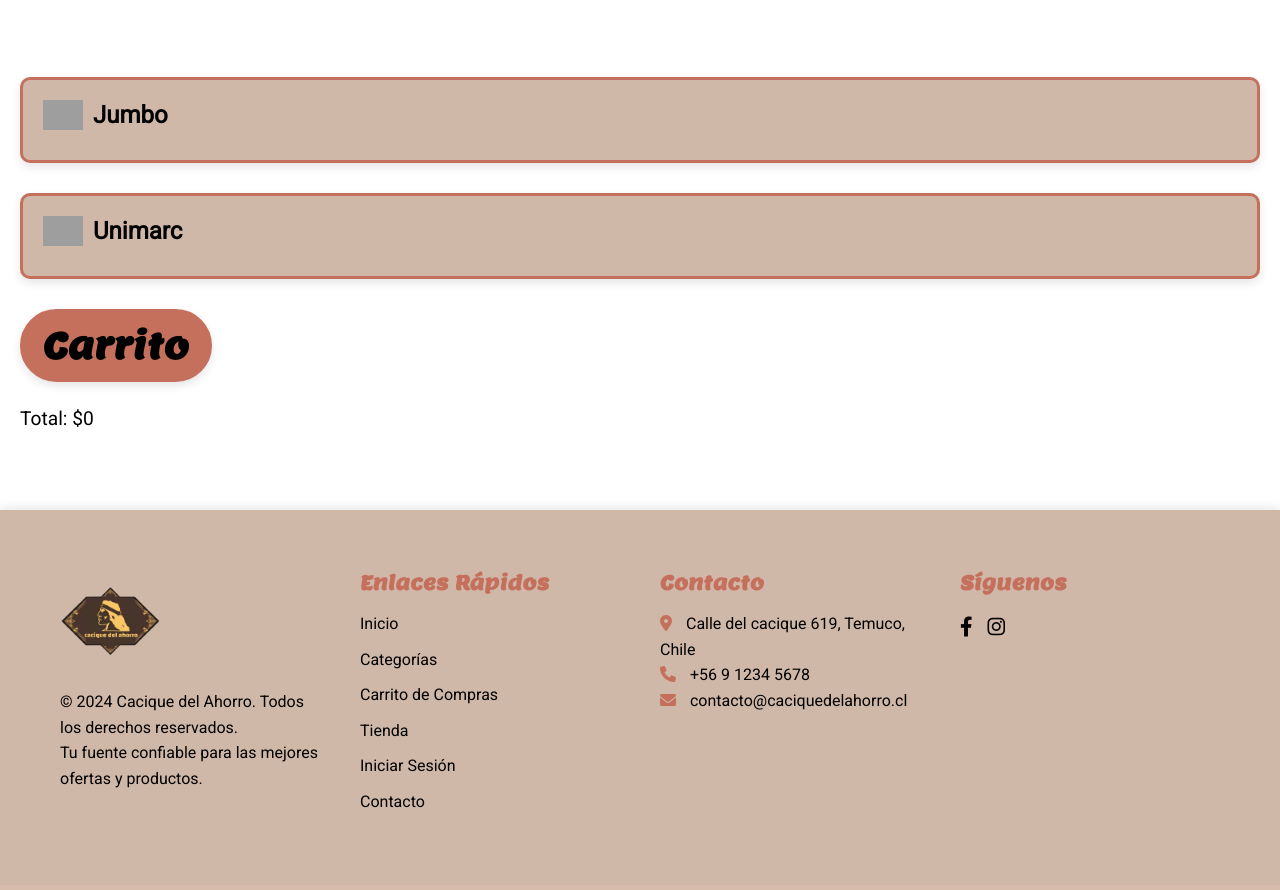
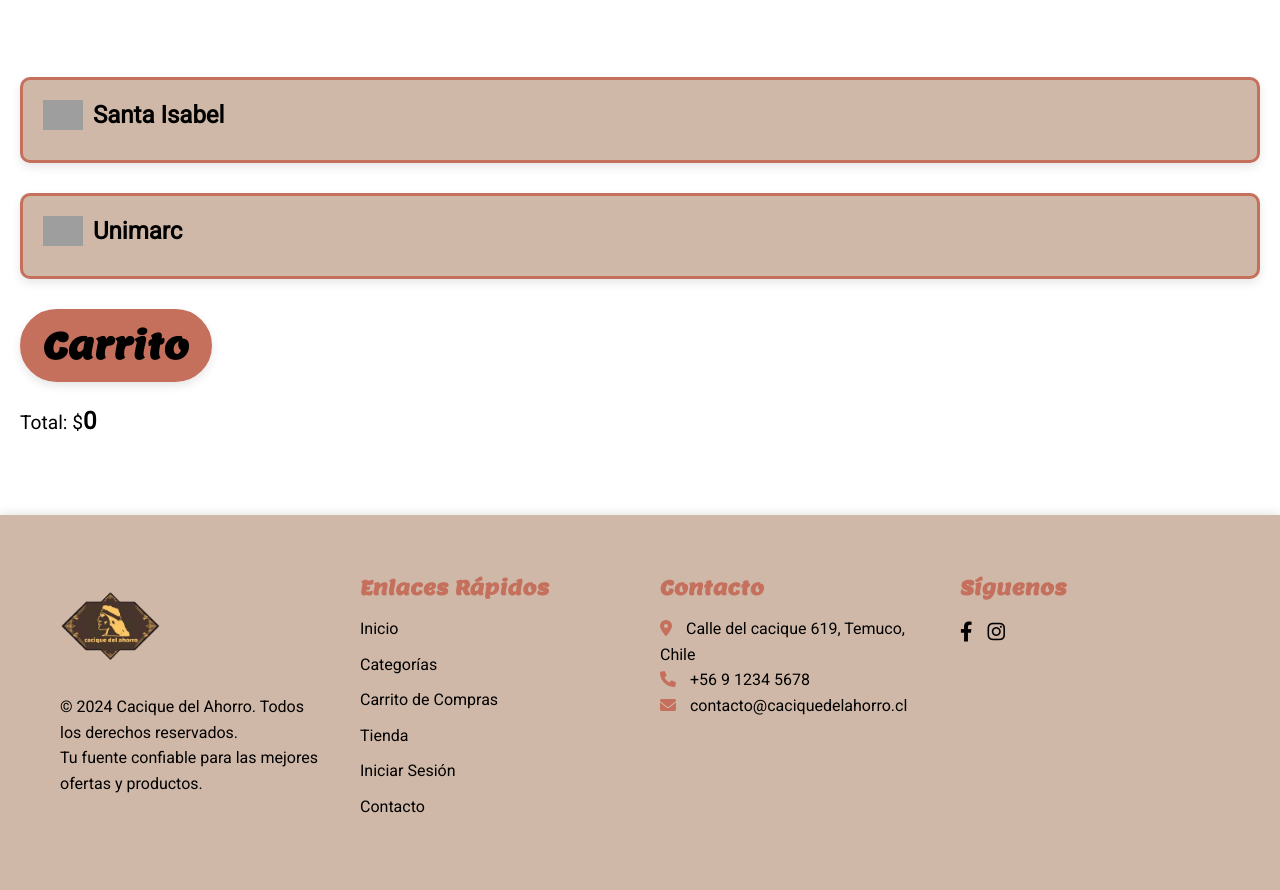
Before and after one commit to Cristian0Caceres/INFO1170_G1_SEC1, a PHP site: page /Html/Carrito.html in a window 1280 px wide. Shown: the part 43-933 px from the top of the page. Before the commit the page ends 851 px from the top, so only its background shows below. Run offline with PHP 8.4, Linux system fonts and the light colour scheme; grey boxes are pictures that could not be loaded.

Commit message:
Agregando SANTA ISABEL al carrito
webscrapping SANTA ISABEL

```diff
--- a/index.js
+++ b/index.js
@@ -41,8 +41,8 @@ app.use('/', usuariosRoutes);
 const tiendasRouter = require('./routes/tiendas');
 app.use('/', tiendasRouter);
 
-const jumboRouter = require('./routes/jumbo'); // Cambia esto a jumbo.js
-app.use('/', jumboRouter); // Asegúrate de que esta línea esté presente
+const santaisabelRouter = require('./routes/santaisabel'); // Cambia esto a santaisabel.js
+app.use('/', santaisabelRouter); // Asegúrate de que esta línea esté presente
 
 const unimarcRouter = require('./routes/unimarc'); // Rutas para Unimarc
 app.use('/', unimarcRouter);
--- a/public/Css/carrito_styles.css
+++ b/public/Css/carrito_styles.css
@@ -89,7 +89,27 @@ header {
 .eliminar-btn:hover {
     background-color: #49454F; /* Cambio de color al hacer hover */
 }
+/* General para nombres y precios */
+.product-name,
+.product-price {
+  font-family: 'Roboto', sans-serif; /* Cambia por la fuente que prefieras */
+  font-weight: 300; /* Variante ligera para minimalismo */
+  margin: 0;
+}
 
+/* Estilo específico para nombres */
+.product-name {
+  font-size: 1.2rem; /* Tamaño moderado */
+  color: #333; /* Gris oscuro */
+  text-transform: capitalize; /* Primera letra en mayúscula */
+}
+
+/* Estilo específico para precios */
+.product-price {
+  font-size: 1.1rem; /* Un poco más pequeño que el nombre */
+  color: #666; /* Gris medio */
+  font-weight: 400; /* Resalta ligeramente */
+}
 .search-bar button {
     width: 5%;
     height: 80%;
@@ -290,6 +310,7 @@ button:hover {
 }
 .agregar-btn {
     background-color: #8786D9; /* Cambia este color por el que desees */
+    margin-right: 10px; /* Espaciado horizontal entre los botones */
     color: rgb(0, 0, 0); /* Color del texto */
     padding: 10px 15px; /* Espaciado interno */
     border-radius: 10px; /* Esquinas redondeadas */
@@ -299,7 +320,7 @@ button:hover {
 }
 
 .agregar-btn:hover {
-    background-color: #49454F; /* Cambia este color para el efecto hover */
+    background-color: #301757; /* Cambia este color para el efecto hover */
 }
 /* Estilo para el precio normal */
 .precio.normal {
@@ -330,11 +351,21 @@ button:hover {
     background-color: #49454F; /* Cambia este color para el efecto hover */
 }
 
-/* Estilos para el carrito */
-#cart-items {
-
-    list-style-type: none; /* Sin viñetas en la lista */
-    padding: 0;
+/* Estilo general para los productos en el carrito */
+#cart-items li {
+    font-family: 'Arial', sans-serif; /* Cambia por la tipografía que prefieras */
+    font-size: 1.2rem; /* Tamaño adecuado para el texto */
+    line-height: 1.5;
+    padding: 10px 0;
+    border-bottom: 1px solid #ddd; /* Separador entre los productos */
+}
+#total {
+    font-family: 'Roboto', sans-serif;
+    font-size: 1.5rem;
+    font-weight: bold;
+    color: #000000;
+    margin-top: 20px;
+    text-align: right;
 }
 
 
--- a/public/Html/Carrito.html
+++ b/public/Html/Carrito.html
@@ -52,11 +52,11 @@
     <main>
         <div class="tienda-container">
             <div class="nombre-tienda">
-                <img src="https://upload.wikimedia.org/wikipedia/commons/d/d3/Logo_Jumbo_Cencosud.png" alt="Jumbo" class="icono-tienda">
-                <h2>Jumbo</h2>
+                <img src="https://upload.wikimedia.org/wikipedia/commons/thumb/4/49/Logo_Santa_Isabel_Cencosud_transparente.svg/1200px-Logo_Santa_Isabel_Cencosud_transparente.svg.png" alt="santaisabel" class="icono-tienda">
+                <h2>Santa Isabel</h2>
             </div>
-            <div class="productos-container" id="productos-container-jumbo">
-                <!-- Los productos de Jumbo se cargarán aquí -->
+            <div class="productos-container" id="productos-container-santaisabel">
+                <!-- Los productos de santaisabel se cargarán aquí -->
             </div>
         </div>
 
@@ -113,6 +113,8 @@
                     <a href="#" aria-label="Instagram"><i class="fab fa-instagram"></i></a>
                 </div>
             </div>
+
+
         </div>
     </footer>
 
@@ -121,7 +123,7 @@
         const carrito = {}; // Objeto para almacenar productos y sus cantidades
 
         // Cambia las URL a las correctas para tu entorno
-        fetch('/jumbo') // Cambia esta URL
+        fetch('/santaisabel') // Cambia esta URL
             .then(response => {
                 if (!response.ok) {
                     throw new Error(`HTTP error! status: ${response.status}`);
@@ -129,8 +131,8 @@
                 return response.json();
             })
             .then(data => {
-                const jumboContainer = document.getElementById('productos-container-jumbo');
-                jumboContainer.innerHTML = ''; // Limpiar el contenedor antes de agregar productos
+                const santaisabelContainer = document.getElementById('productos-container-santaisabel');
+                santaisabelContainer.innerHTML = ''; // Limpiar el contenedor antes de agregar productos
 
                 data.forEach(oferta => {
                     const ofertaDiv = document.createElement('div');
@@ -140,19 +142,19 @@
                             <img src="${oferta.imagen_producto}" alt="${oferta.Nombre_producto}">
                             <div class="precio-oferta" data-precio="${oferta.Costo}">$${oferta.Costo}</div>
                         </div>
-                        <p>${oferta.Descripcion_Producto}</p>
+                        <p>${oferta.Nombre_producto}</p>
                         <a href="${oferta.link_producto}" class="category-btn">Ir a la Oferta</a>
                         <button class="agregar-carrito">Agregar al Carrito</button>
                         <button class="buscar-alternativa" data-nombre="${oferta.Nombre_producto}">Buscar Alternativa</button>
                     `;
-                    jumboContainer.appendChild(ofertaDiv);
+                    santaisabelContainer.appendChild(ofertaDiv);
                 });
 
                 // Manejar el evento de agregar al carrito
-                manejarEventosAgregarCarrito(jumboContainer);
-                manejarEventosBuscarAlternativa(jumboContainer);
+                manejarEventosAgregarCarrito(santaisabelContainer);
+                manejarEventosBuscarAlternativa(santaisabelContainer);
             })
-            .catch(error => console.error('Error en la carga de jumbo:', error));
+            .catch(error => console.error('Error en la carga de santaisabel:', error));
 
         fetch('/unimarc') // Cambia esta URL
             .then(response => {
--- a/routes/unimarc.js
+++ b/routes/unimarc.js
@@ -7,7 +7,8 @@ router.get('/unimarc', (req, res) => {
         SELECT p.*
         FROM producto p
         JOIN proveedor pr ON p.ID_Proveedor = pr.ID_Proveedor
-        WHERE pr.Nombre_Proveedor = 'Unimarc';
+        WHERE pr.Nombre_Proveedor = 'Unimarc'
+        LIMIT 20;
     `;
 
     connection.query(query, (error, results) => {
```
Also changed, not shown: routes/jumbo.js (deleted, +0 -21 lines), routes/santaisabel.js (added, +22 -0 lines).
